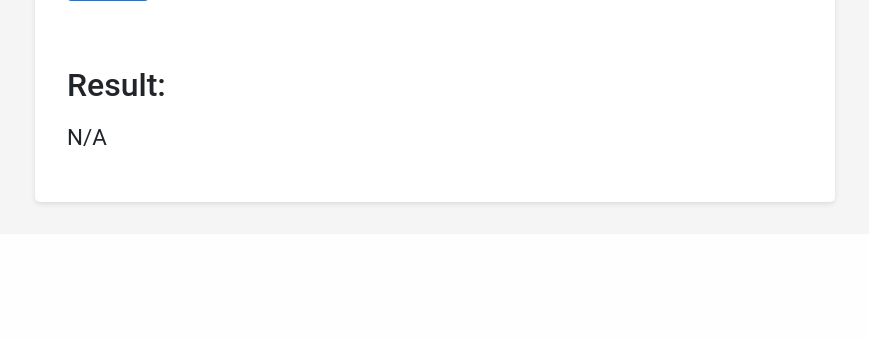
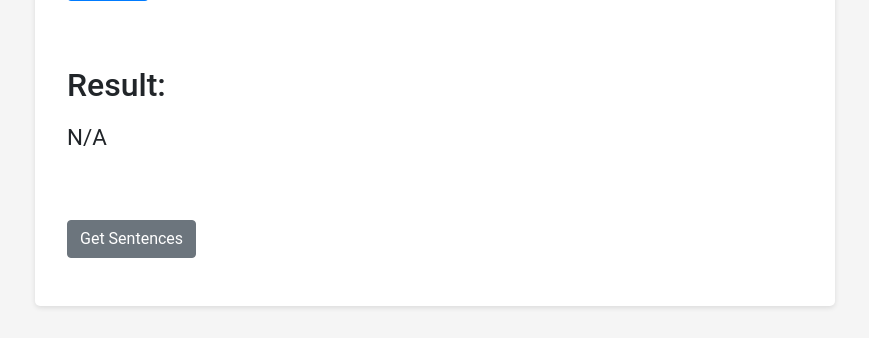
Before and after one commit to louispaulet/manalyzer, a FastAPI app: page / in a window 1280 px wide. Shown: the part 637-975 px from the top of the page, without its empty margins (205-1074 px from the left). Before the commit the page ends 844 px from the top, so only its background shows below. Run offline with FastAPI, Linux system fonts and the light colour scheme; some libraries are stand-ins or nearby versions.

Commit message:
add NLTK sentence splitting on /texto_to_sentences route

```diff
--- a/main.py
+++ b/main.py
@@ -7,6 +7,11 @@ from typing import List
 from transformers import pipeline, AutoTokenizer, AutoModelForTokenClassification
 import logging
 import re
+from nltk.tokenize import sent_tokenize
+import nltk
+
+nltk.download("punkt")
+
 
 logging.basicConfig(level=logging.INFO)
 
@@ -29,6 +34,9 @@ class TextToAnalyze(BaseModel):
 class AnalysisResult(BaseModel):
     male_to_female_ratio: float
     female_to_male_ratio: float
+
+class TextAnalysisResult(BaseModel):
+    sentence_list: List[str]
 
 # model_name = "dbmdz/bert-large-cased-finetuned-conll03-english"
 # tokenizer = AutoTokenizer.from_pretrained(model_name)
@@ -95,3 +103,10 @@ async def analyze_endpoint(text_to_analyze: TextToAnalyze):
         "male_to_female_ratio": m_ratio,
         "female_to_male_ratio": f_ratio,
     }
+
+@app.post("/text_to_sentences", response_model=TextAnalysisResult)
+async def text_to_sentences_endpoint(text_to_analyze: TextToAnalyze):
+    # Split the input text into sentences using NLTK
+    sentences = sent_tokenize(text_to_analyze.text)
+
+    return {"sentence_list": sentences}
--- a/requirements.txt
+++ b/requirements.txt
@@ -7,3 +7,4 @@ httpx==0.19.0
 torch==1.10.0
 transformers==4.11.3
 aiofiles==0.7.0
+nltk==3.6.5
--- a/templates/index.html
+++ b/templates/index.html
@@ -20,9 +20,12 @@
                 </div>
                 <button type="submit" class="btn btn-primary">Analyze</button>
             </form>
-			<br>
+            <br>
             <h2>Result:</h2>
             <p id="result">N/A</p>
+            <br>
+            <button id="sentences-button" class="btn btn-secondary">Get Sentences</button>
+            <ul id="sentences-list"></ul>
         </div>
     </div>
 
@@ -34,6 +37,8 @@
     <script>
         const analyzeForm = document.getElementById("analyze-form");
         const resultElement = document.getElementById("result");
+        const sentencesButton = document.getElementById("sentences-button");
+        const sentencesList = document.getElementById("sentences-list");
 
         analyzeForm.addEventListener("submit", async (event) => {
             event.preventDefault();
@@ -55,6 +60,28 @@
                 resultElement.textContent = "Error: Unable to process the request";
             }
         });
-    </script>
+
+        sentencesButton.addEventListener("click", async (event) => {
+            event.preventDefault();
+
+            const textToAnalyze = document.getElementById("text-to-analyze").value;
+            const response = await fetch("http://localhost:80/text_to_sentences", {
+                method: "POST",
+                headers: {
+                    "Content-Type": "application/json",
+                },
+                body: JSON.stringify({ text: textToAnalyze }),
+            });
+
+            if (response.ok) {
+                const data = await response.json();
+                const sentenceList = data.sentence_list.map((sentence) => `<li>${sentence}</li>`).join("");
+                sentencesList.innerHTML = sentenceList;
+            } else {
+                sentencesList.innerHTML = "Error: Unable to process the request";
+}
+});
+</script>
+
 </body>
 </html>
```
